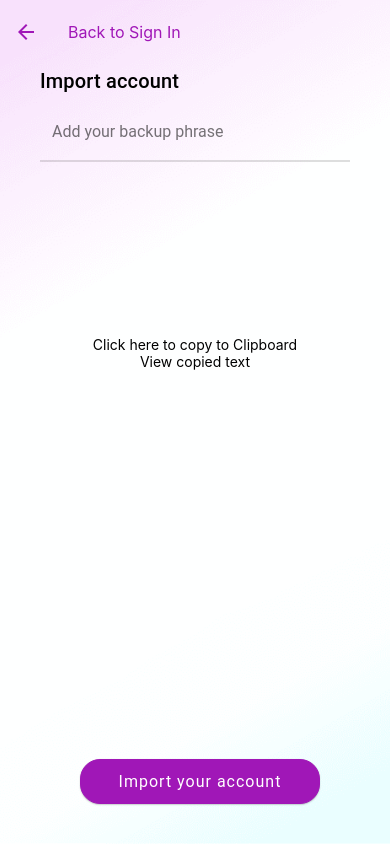
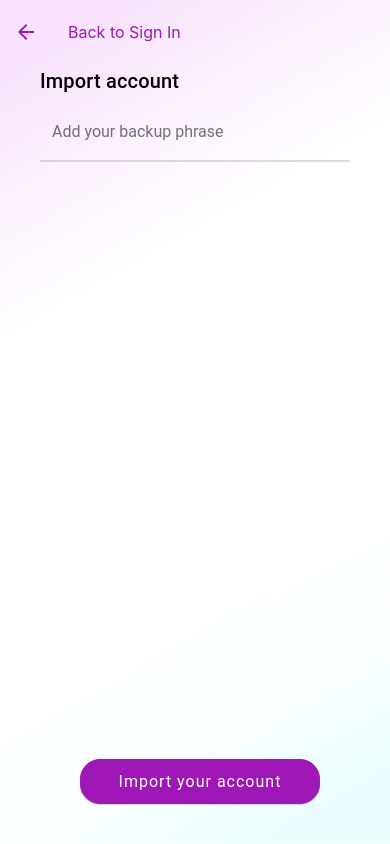
Before and after one commit to ltonetwork/universal-wallet, a React Native app: screen /Import in a window 390 px wide. Built offline with nearby package versions, Linux system fonts and the light colour scheme; what expo-linking would draw is missing.

Commit message:
Begin to add seedphrase import

```diff
--- a/src/screens/ImportAccountScreen.tsx
+++ b/src/screens/ImportAccountScreen.tsx
@@ -9,23 +9,26 @@ import { Button } from 'react-native-paper'
 import Clipboard from '@react-native-clipboard/clipboard';
 
 export default function ImportAccountScreen({ navigation, route }: RootStackScreenProps<'Import'>) {
+    const [word, setWord] = useState([])
     const [copiedText, setCopiedText] = useState('')
-    const [words, setWords] = useState([])
+    const [showedPhrase, setShowedPhrase] = useState(false)
     const [seedPhrase, setSeedPhrase] = useState<string[]>([])
 
-    const copyToClipboard = () => {
-        Clipboard.setString('hello world')
-    }
+    let splitWords = seedPhrase[0]?.split(' ')
 
-    const fetchCopiedText = async () => {
-        const text = await Clipboard.getString()
-        setCopiedText(text)
-    }
+    // const copyToClipboard = () => {
+    //     Clipboard.setString(copiedText)
+    //     setShowedPhrase(!showedPhrase)
+    // }
 
-
+    // const fetchCopiedText = async () => {
+    //     const text = seedPhrase
+    //     setCopiedText(text)
+    // }
 
     useEffect(() => {
         getSeedWords()
+
     }, [])
 
     const getSeedWords = () => {
@@ -40,7 +43,7 @@ export default function ImportAccountScreen({ navigation, route }: RootStackScre
                 return data.seed
             })
             .then(accountSeed => {
-                setSeedPhrase(accountSeed)
+                setSeedPhrase([accountSeed])
             })
             .catch(err => console.log(err))
     }
@@ -54,15 +57,16 @@ export default function ImportAccountScreen({ navigation, route }: RootStackScre
                 style={{ marginBottom: 70 }}
                 label="Add your backup phrase"
                 value=''
-                onChangeText={words => setWords(words)}
+                onChangeText={words => setWord(word)}
                 placeholder="Tap your backup phrase in the correct order"
             >
 
             </StyledInput>
 
 
-            <SafeAreaView style={{ flex: 1 }}>
+            {/* <SafeAreaView style={{ flex: 1 }}>
                 <View style={styles.container}>
+                    <Text style={styles.copiedText}>{word}{copiedText}</Text>
                     <TouchableOpacity onPress={copyToClipboard}>
                         <Text>Click here to copy to Clipboard</Text>
                     </TouchableOpacity>
@@ -70,15 +74,14 @@ export default function ImportAccountScreen({ navigation, route }: RootStackScre
                         <Text>View copied text</Text>
                     </TouchableOpacity>
 
-                    <Text style={styles.copiedText}>{copiedText}</Text>
                 </View>
-            </SafeAreaView>
-            {/* {seedPhrase?.map((word) => {
-                <SafeAreaView>
-                    <Button>{word}</Button>
-                </SafeAreaView>
-            })} */}
+            </SafeAreaView> */}
 
+            <View style={{flex: 1, alignItems: 'center'}}>
+            {splitWords?.map((word, idx) => {
+                   return <Button mode='outlined' style={{width: 120, borderRadius: 20, borderColor: '#A017B7'}} idx={idx}>{word}</Button>
+                }) }
+                </View>
             <StyledView flexEnd>
 
                 <StyledButton
@@ -88,7 +91,7 @@ export default function ImportAccountScreen({ navigation, route }: RootStackScre
                     labelStyle={{ fontWeight: '400', fontSize: 16, width: '100%' }}
                     onPress={() => {
                         // console.log(account2)
-                        console.log('seed words :', seedPhrase)
+                        console.log('seed words :', typeof splitWords)
                         // navigation.navigate('Import2')
                     }}>
                     Import your account
```
